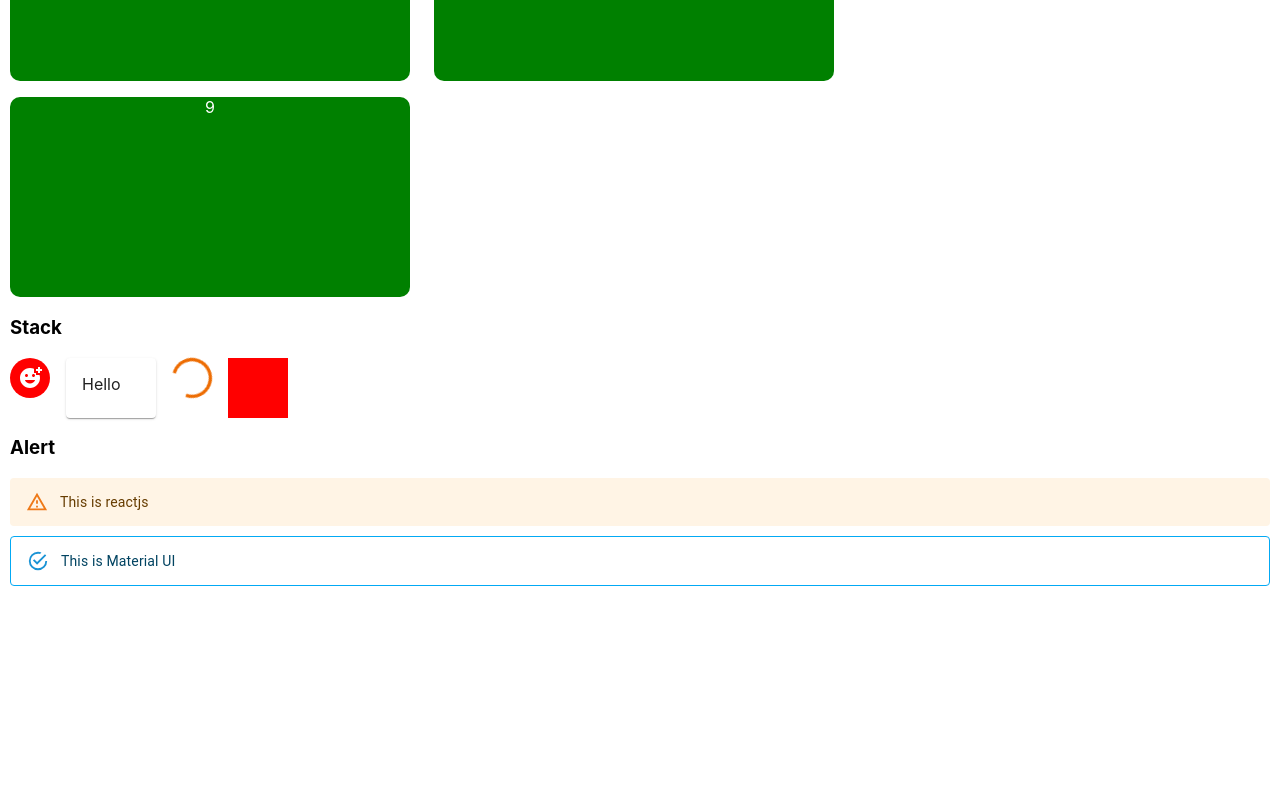
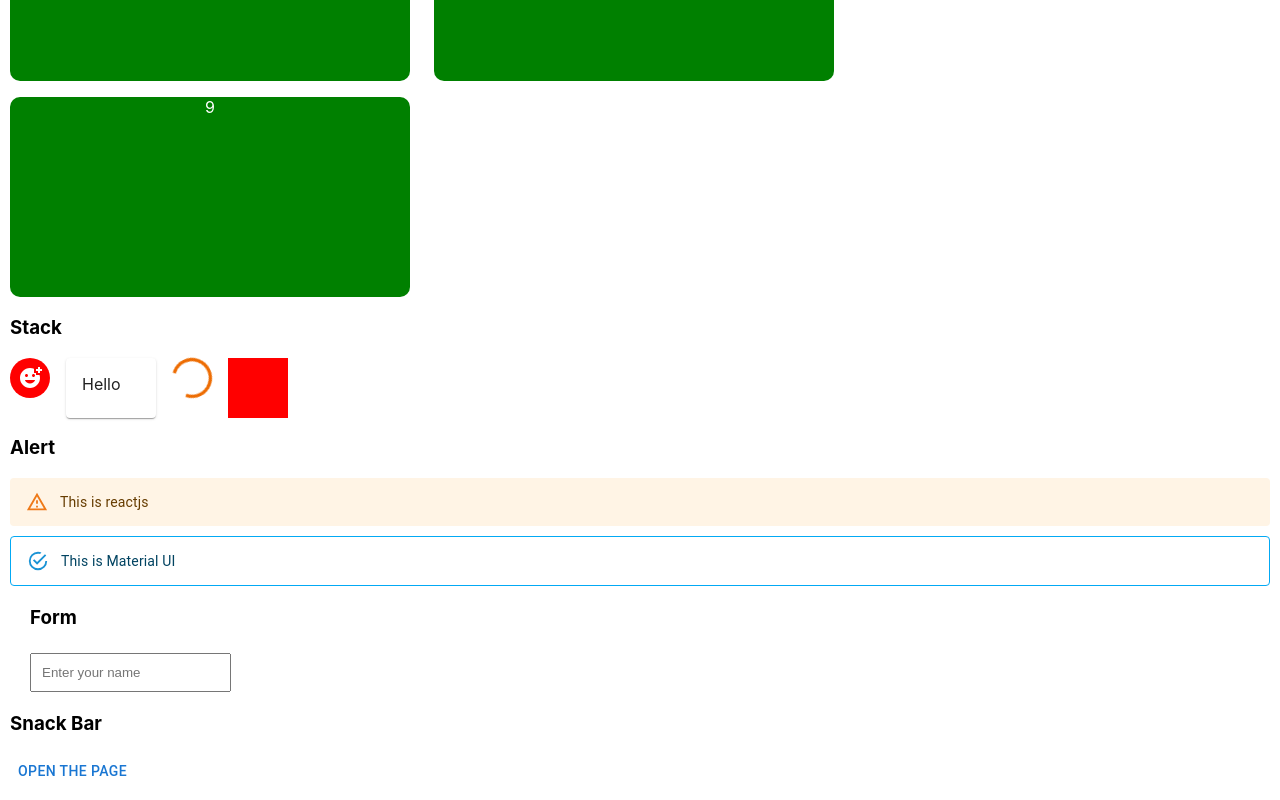
Before and after one commit to devkishor8007/mui-react, a React (Create React App) app: page / in a window 1280 px wide. Shown: the part 2782-3582 px from the top of the page. Before the commit the page ends 3378 px from the top, so only its background shows below. Built offline with nearby package versions, Linux system fonts and the light colour scheme.

Commit message:
add snackbar and work on form

```diff
--- a/package.json
+++ b/package.json
@@ -12,6 +12,7 @@
     "@testing-library/user-event": "^12.8.3",
     "react": "^17.0.2",
     "react-dom": "^17.0.2",
+    "react-hook-form": "^7.19.5",
     "react-scripts": "4.0.3",
     "web-vitals": "^1.1.2"
   },
--- a/src/App.js
+++ b/src/App.js
@@ -11,6 +11,8 @@ import GridType from "./Components/GridType";
 import StackType from "./Components/StackType";
 import AlertType from "./Components/AlertType";
 import AppBarType from "./Components/AppBarType";
+import TextFieldType from "./Components/TextFieldType";
+import SnackBarType from "./Components/SnackBarType";
 
 export default function App() {
   return (
@@ -29,6 +31,8 @@ export default function App() {
         <GridType />
         <StackType />
         <AlertType />
+        <TextFieldType />
+        <SnackBarType />
       </div>
     </>
   );
--- /dev/null
+++ b/src/Components/SnackBarType.js
@@ -0,0 +1,49 @@
+import { Button, IconButton } from "@mui/material";
+import Snackbar from "@mui/material/Snackbar";
+import CloseIcon from "@mui/icons-material/Close";
+
+import React from "react";
+
+export default function SnackBarType() {
+  const [open, setOpen] = React.useState(false);
+
+  function buttonClick() {
+    setOpen(true);
+  }
+
+  const closeSnack = (event, reason) => {
+    if (reason === "clickaway") {
+      return;
+    }
+    setOpen(false);
+  };
+
+  const action = (
+    <React.Fragment>
+      <Button color="secondary" size="small" onClick={closeSnack}>
+        UNDO
+      </Button>
+      <IconButton
+        size="small"
+        aria-label="close"
+        color="inherit"
+        onClick={closeSnack}
+      >
+        <CloseIcon fontSize="small" />
+      </IconButton>
+    </React.Fragment>
+  );
+  return (
+    <div>
+      <h3>Snack Bar</h3>
+      <Button onClick={buttonClick}>Open The Page</Button>
+      <Snackbar
+        open={open}
+        autoHideDuration={4000}
+        onClose={closeSnack}
+        message="Hy Its your first page"
+        action={action}
+      ></Snackbar>
+    </div>
+  );
+}
--- /dev/null
+++ b/src/Components/TextFieldType.js
@@ -0,0 +1,34 @@
+import { Typography } from "@mui/material";
+import React from "react";
+
+export default function TextFieldType() {
+  const [name, updateName] = React.useState("");
+
+  function submitForm(e) {
+    e.preventDefault();
+
+    updateName("");
+  }
+
+  return (
+    <>
+      <div style={{ margin: "20px" }}>
+        <h3>Form</h3>
+        <form action="" onSubmit={submitForm}>
+          <input
+            type="text"
+            name="name"
+            id="name"
+            style={{ marginTop: "5px", padding: "10px" }}
+            value={name === "" ? "" : name}
+            placeholder={name === "" ? "Enter your name" : "name"}
+            autoComplete="off"
+            onChange={(e) => updateName(e.target.value)}
+          ></input>
+        </form>
+
+        <Typography>{name}</Typography>
+      </div>
+    </>
+  );
+}
```
Also changed, not shown: 1 other file (tests, documents, lock files or other folders).
